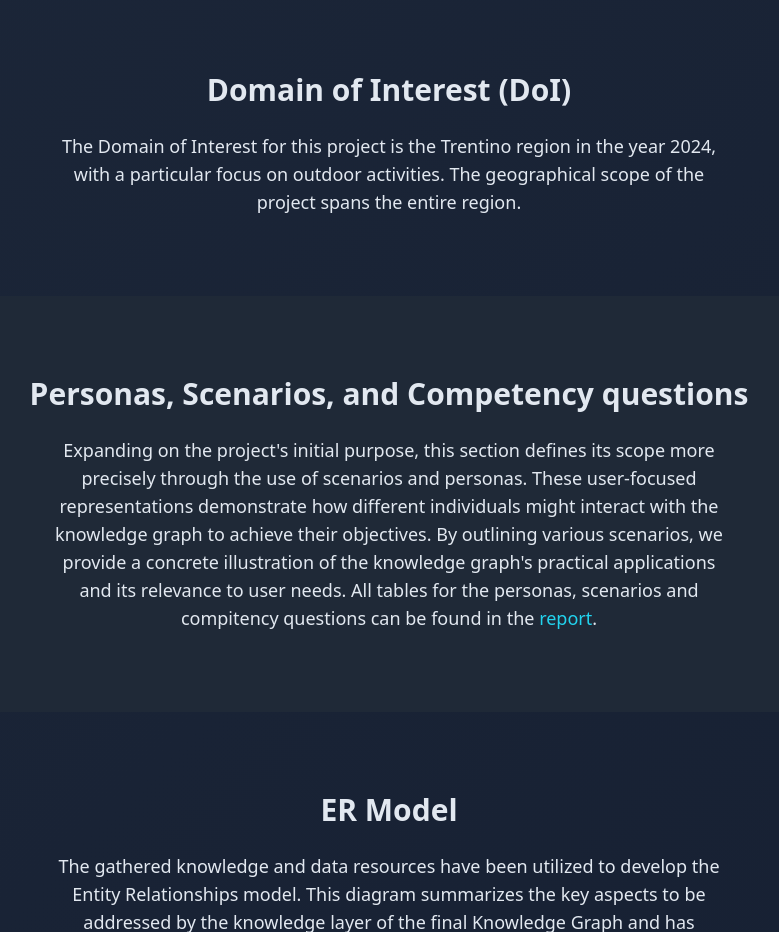
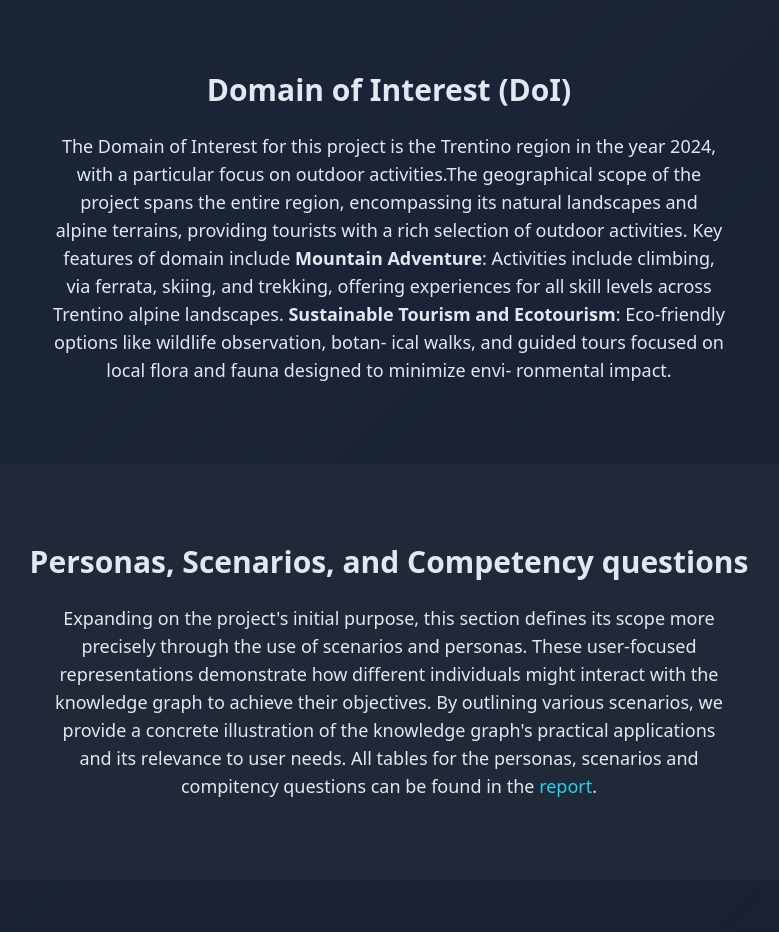
Before and after one commit to StefanoSacchet/KGE24_Trentino_Tourist_Facilities, a plain HTML site: page docs/index.html in a window 1280 px wide. Shown: the part 1260-2192 px from the top of the page, without its empty margins (251-1030 px from the left). Drawn offline with nearby package versions, Linux system fonts and the light colour scheme.

Commit message:
page update

```diff
--- a/docs/index.html
+++ b/docs/index.html
@@ -63,8 +63,14 @@
                     <h2 class="text-3xl font-bold mb-6">Domain of Interest (DoI)</h2>
                     <p class="text-lg max-w-2xl mx-auto mt-4">
                         The Domain of Interest for this project is the Trentino region in the year 2024, with a
-                        particular focus on outdoor activities. The geographical scope of the project spans the entire
-                        region.
+                        particular focus on outdoor activities.The geographical scope of the project spans the entire
+                        region, encompassing its natural landscapes and alpine terrains, providing tourists with a rich
+                        selection of outdoor activities. Key features of domain include
+                        <strong>Mountain Adventure</strong>: Activities include climbing, via ferrata, skiing, and
+                        trekking, offering experiences for all skill levels across Trentino alpine landscapes.
+                        <strong>Sustainable Tourism and Ecotourism</strong>: Eco-friendly options like wildlife
+                        observation, botan- ical walks, and guided tours focused on local flora and fauna designed to
+                        minimize envi- ronmental impact.
                     </p>
                 </div>
             </section>
```
